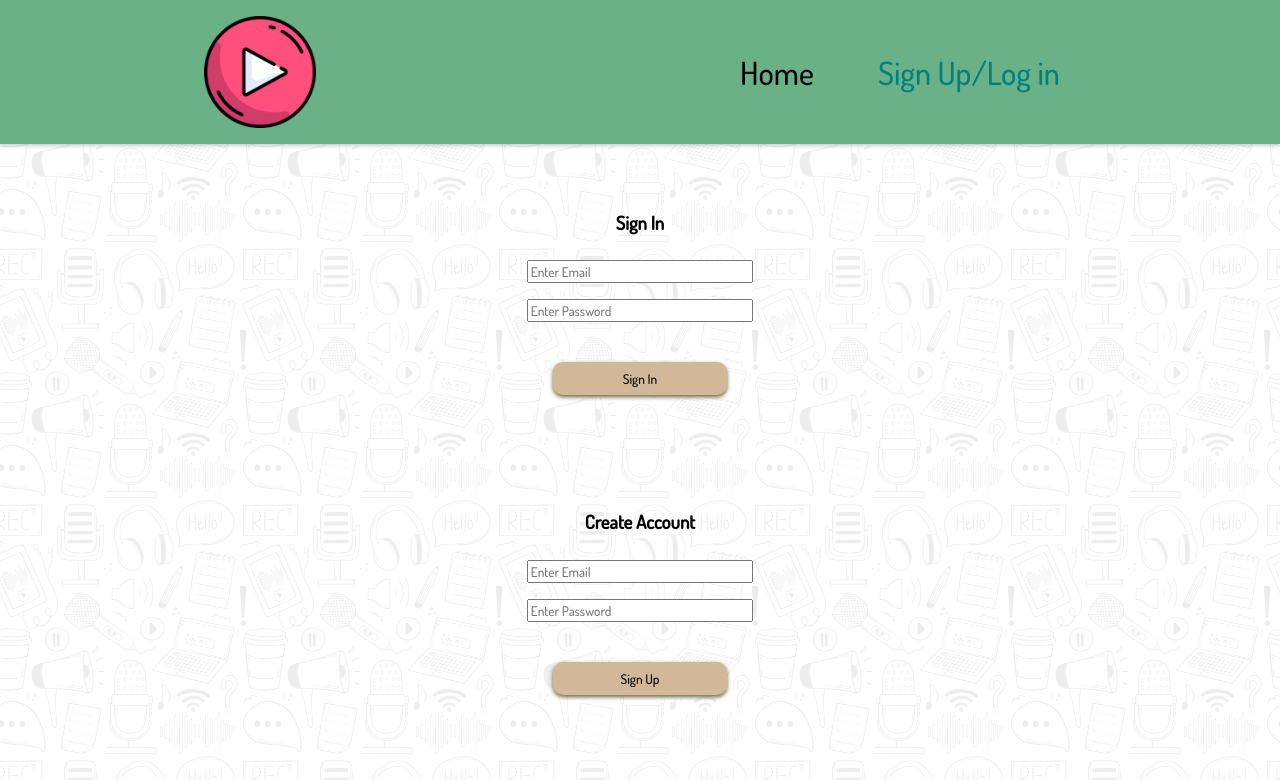
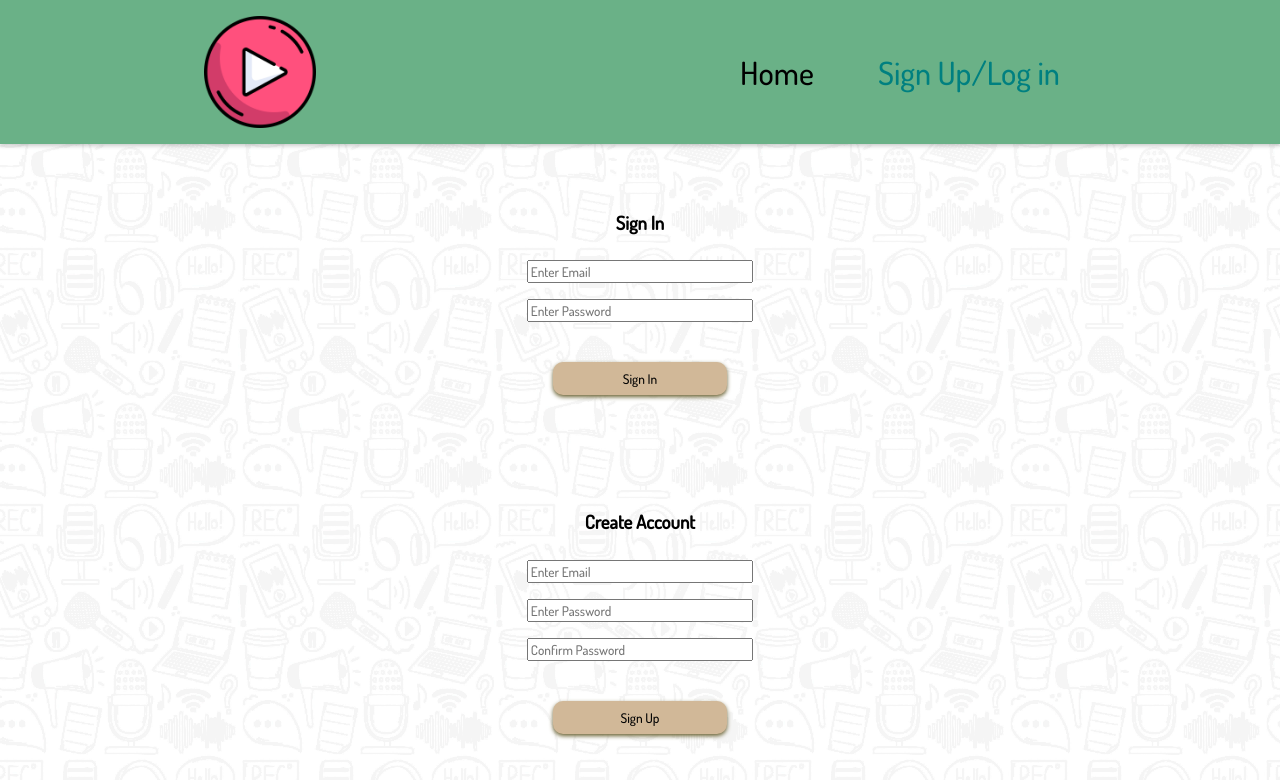
Before and after one commit to chaitanya-bhargava/MediaPlayerApp, a React (Create React App) app: page /auth in a window 1280 px wide. Shown: the top 780 px of the page. Built offline with nearby package versions, Linux system fonts and the light colour scheme.

Commit message:
design changes

```diff
--- a/src/components/Auth/SignUp.js
+++ b/src/components/Auth/SignUp.js
@@ -12,6 +12,7 @@ import ErrorText from "../ErrorText/ErrorText";
 const SignUp = () => {
     const emailInputRef= useRef();
     const passInputRef= useRef();
+    const passInputRef2= useRef();
     const navigate = useNavigate();
     const [error, setError] = useState(false);
     const [errorText,setErrorText] = useState("");
@@ -21,7 +22,11 @@ const SignUp = () => {
         setLoading(true);
         const enteredEmail=emailInputRef.current.value;
         const enteredPassword=passInputRef.current.value;
+        const enteredPassword2=passInputRef2.current.value;
         try{
+          if(enteredPassword!==enteredPassword2){
+            throw new Error("Passwords do not match")
+          }
           const response=await createUserWithEmailAndPassword(auth,enteredEmail,enteredPassword);
           await setDoc(doc(db, "users", response.user.uid), {
             email:enteredEmail
@@ -50,6 +55,7 @@ const SignUp = () => {
           setErrorText("")
           emailInputRef.current.value="";
           passInputRef.current.value="";
+          passInputRef2.current.value="";
           setLoading(false)
           navigate('/');
         }
@@ -60,6 +66,9 @@ const SignUp = () => {
           }
           else if(err.message==="Firebase: Password should be at least 6 characters (auth/weak-password)."){
             setErrorText("Password should be at least 6 characters long")
+          }
+          else{
+            setErrorText(err.message)
           }
           setLoading(false)
         }
@@ -82,6 +91,13 @@ const SignUp = () => {
           ref={passInputRef}
           required
         />
+        <input
+          type="password"
+          placeholder="Confirm Password"
+          name="password"
+          ref={passInputRef2}
+          required
+        />
         {error && <ErrorText text={errorText}/>}
         {loading && <img className="loading" src="loading.gif" alt="loading"/>}
         {!loading && <Button type="submit" text="Sign Up"/>}
--- a/src/index.css
+++ b/src/index.css
@@ -7,9 +7,9 @@ body {
   -webkit-font-smoothing: antialiased;
   -moz-osx-font-smoothing: grayscale;
   text-align: center;
-  background-color: whitesmoke;
+  background-color: rgb(245, 245, 245,1);
   background-image: url('../public/background.jpg');
-  background-blend-mode:overlay;
+  background-blend-mode:lighten;
   background-size: 20%;
 }
 
--- a/src/pages/Home/Home.css
+++ b/src/pages/Home/Home.css
@@ -31,7 +31,7 @@ a{
     color: black;
 }
 .mediaplayer-span{
-    color: red;
+    color: #6ab187;
 }
 @media screen and (max-width:950px){
     .button-list{
--- a/src/pages/Home/Home.js
+++ b/src/pages/Home/Home.js
@@ -7,7 +7,7 @@ import { onAuthStateChanged } from "firebase/auth";
 import { useDispatch } from "react-redux";
 import { fetchBuckets, userSignIn, userSignOut } from "../../state/action-creaters";
 import { NavLink } from "react-router-dom";
-import Heading from "../../components/Heading/Heading";
+
 const Home = () => {
   const authUser = useSelector((state) => state.authReducer);
   const buckets = useSelector((state)=>state.fetchBucketsReducer);
@@ -29,7 +29,6 @@ const Home = () => {
     return (
       <div className="home">
         <h1>Home</h1>
-        <Heading text={`Welcome ${authUser.email}!`}/>
         <BucketList list={buckets}/>
       </div>
     );
@@ -37,7 +36,6 @@ const Home = () => {
     return (
       <div className="home-signout">
         <h1>Welcome to <span className="mediaplayer-span">Media Player</span>!</h1>
-        <h2>Sign Up or Log in to continue</h2>
         <NavLink to={"/auth"} className="custom-button">Sign Up/Log in</NavLink>
       </div>
     );
```
